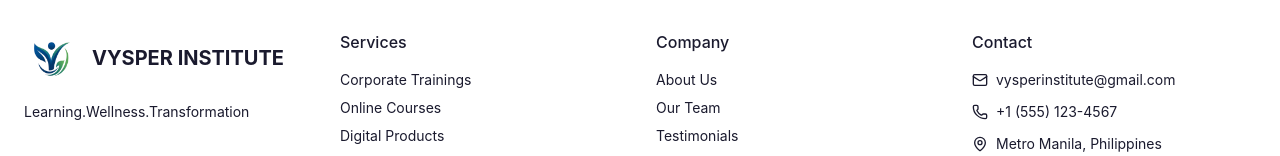
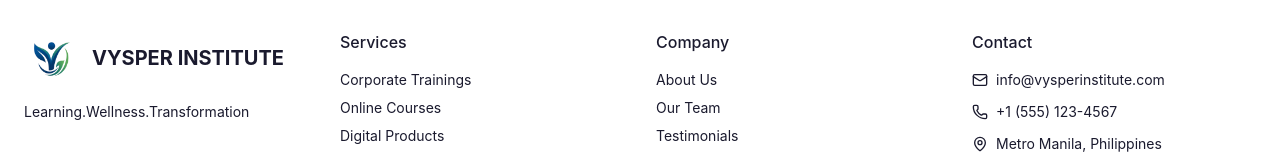
Before and after one commit to jmtags/vysper-institute, a React (Vite) app: page / in a window 1280 px wide. Shown: the part 2023-2179 px from the top of the page. Built offline with nearby package versions, Linux system fonts and the light colour scheme; no server answers.

Commit message:
Update contact email

```diff
--- a/src/app/branding.ts
+++ b/src/app/branding.ts
@@ -3,7 +3,7 @@ import heroImageUrl from '../assets/vysper-hero.png';
 
 export const BRAND_NAME = 'VYSPER INSTITUTE';
 export const BRAND_TAGLINE = 'Learning.Wellness.Transformation';
-export const BRAND_EMAIL = 'vysperinstitute@gmail.com';
+export const BRAND_EMAIL = 'info@vysperinstitute.com';
 export const BRAND_PROPOSAL_PREFIX = 'VYSPER';
 export const BRAND_TRAINING_CENTER = 'VYSPER Institute Training Center';
 export const BRAND_LOGO = logoUrl;
```
